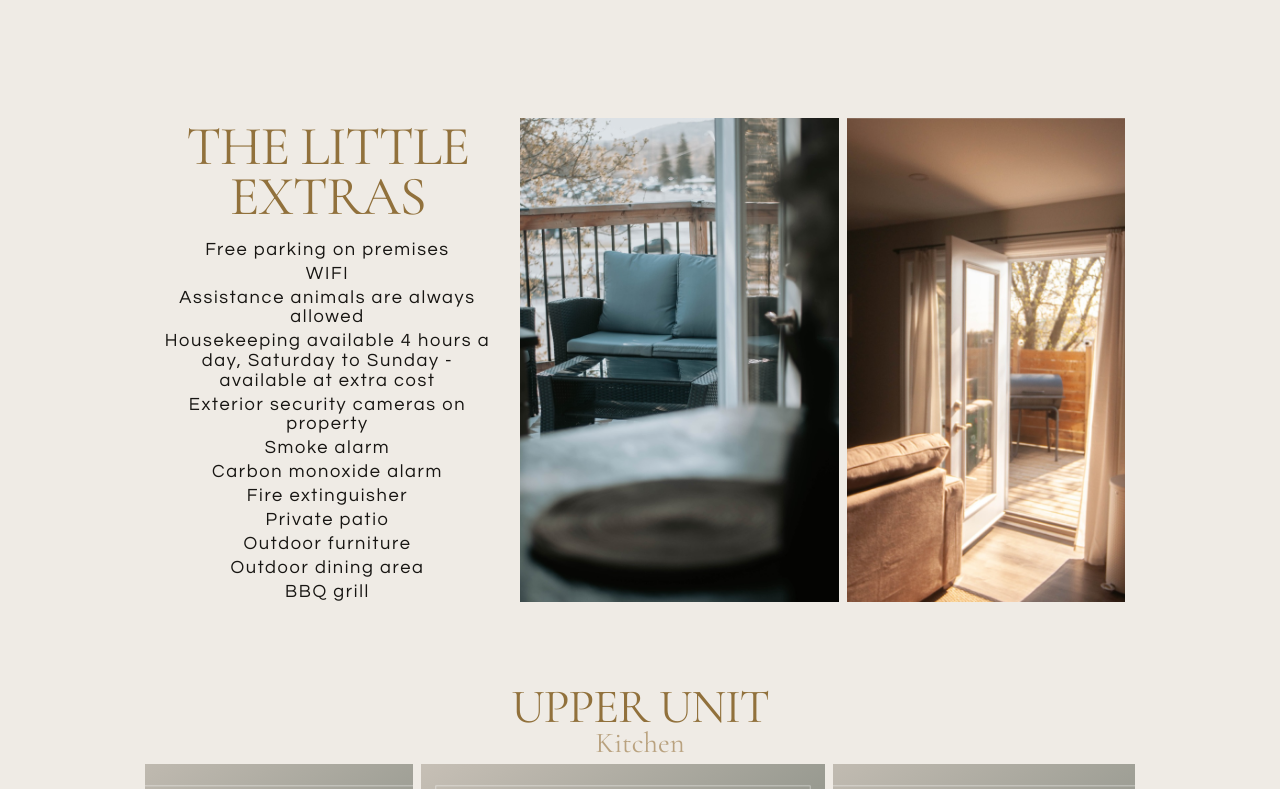
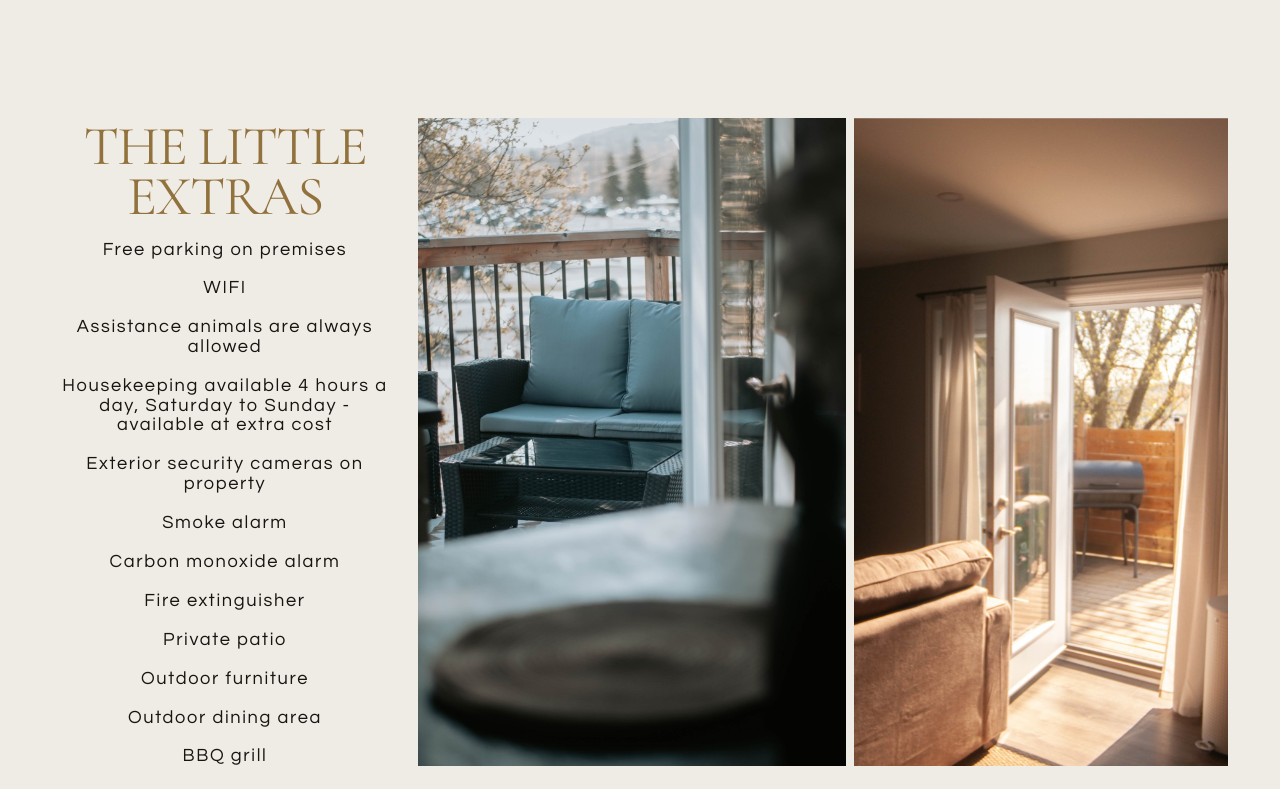
Before and after one commit to Fauxbear95/tuer-accomodations, a React (Vite) app: page / in a window 1280 px wide. Shown: the part 4811-5600 px from the top of the page. Built offline with nearby package versions, Linux system fonts and the light colour scheme.

Commit message:
Widen little extras desktop layout

```diff
--- a/src/styles/layout.css
+++ b/src/styles/layout.css
@@ -37,8 +37,8 @@
   }
 
   .little-extras-layout {
-    width: min(calc(100% - 40px), 970px);
-    max-width: 970px;
+    width: min(calc(100% - 40px), 1175px);
+    max-width: 1175px;
   }
 
   .intro-grid {
```
